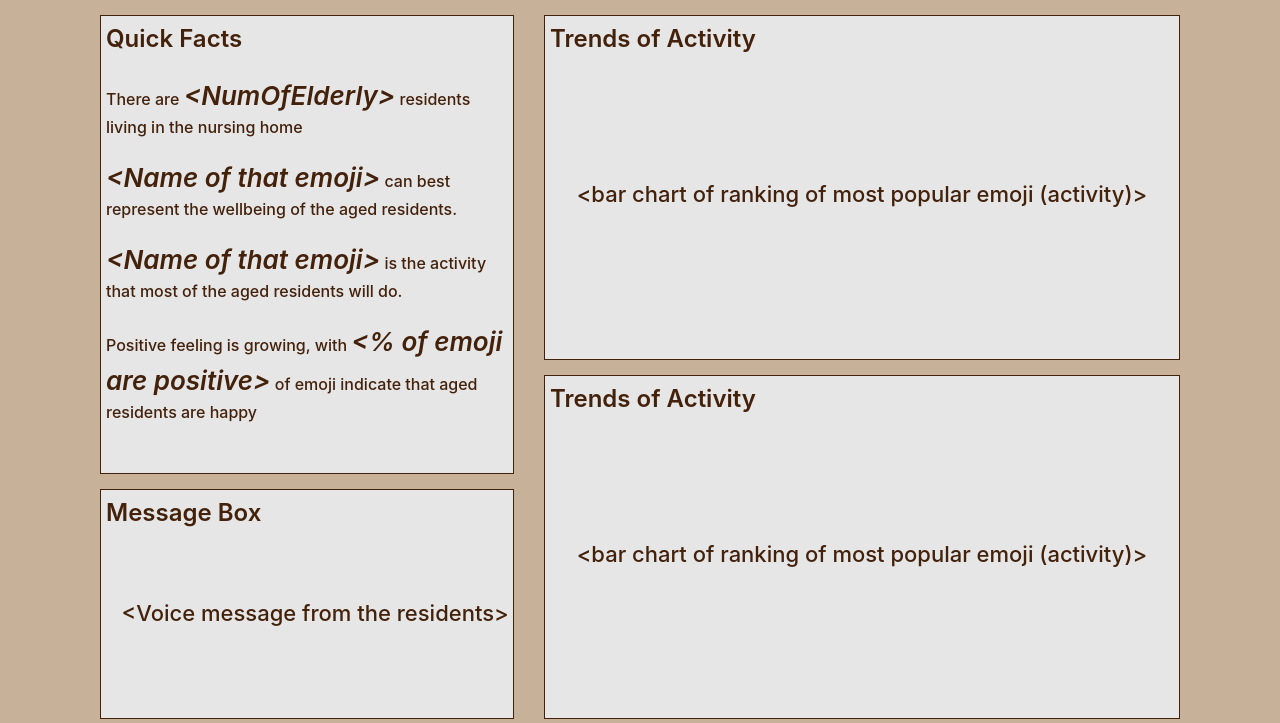
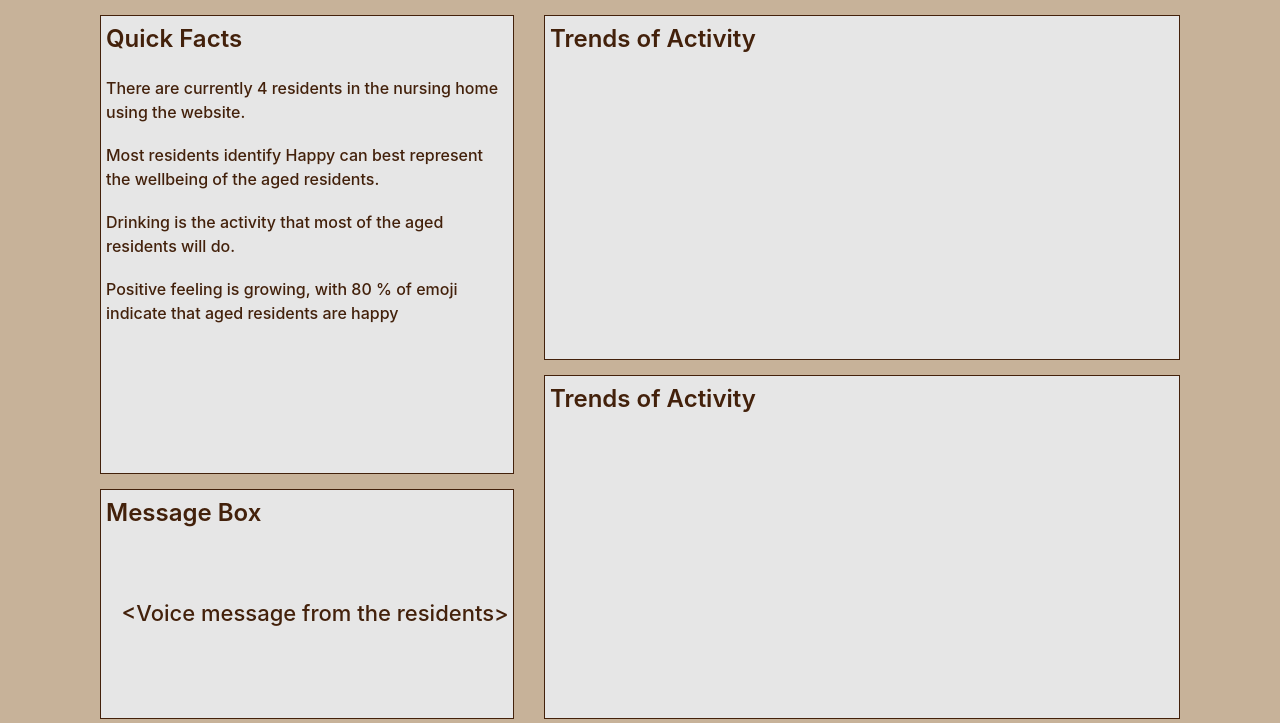
Before and after one commit to Majurran/Heroku-Full, a Flask app: page /outputs in a window 1280 px wide. Shown: the part 77-800 px from the top of the page. Run offline with Flask 2, Linux system fonts and the light colour scheme; the visitor is signed in with stand-in values (Sample User, id 1); some libraries are stand-ins or nearby versions.

Commit message:
Co-authored-by: Majurran <Majurran@users.noreply.github.com>

```diff
--- a/website/templates/outputs.html
+++ b/website/templates/outputs.html
@@ -9,19 +9,19 @@
         <div class="title">Quick Facts</div>
         <div>
           <div class="item">
-            There are <i>&lt;NumOfElderly&gt;</i> residents living in the nursing home
+            There are currently {{ num_elderly }} residents in the nursing home using the website.
           </div>
 
           <div class="item">
-            <i>&lt;Name of that emoji&gt;</i> can best represent the wellbeing of the aged residents.
+            Most residents identify {{ emoji_name }}  can best represent the wellbeing of the aged residents.
           </div>
 
           <div class="item">
-            <i>&lt;Name of that emoji&gt;</i> is the activity that most of the aged residents will do.
+            {{ activity_name }} is the activity that most of the aged residents will do.
           </div>
 
           <div class="item">
-            Positive feeling is growing, with <i>&lt;% of emoji are positive&gt;</i> of emoji indicate that aged residents are happy
+            Positive feeling is growing, with {{ percentage_happiness }} % of emoji indicate that aged residents are happy
           </div>
         </div>
       </div>
@@ -37,14 +37,14 @@
     <div class="right">
       <div class="top block">
         <div class="title">Trends of Activity</div>
-        <div class="item">
-          &lt;bar chart of ranking of most popular emoji (activity)&gt;
+        <div class="item" style="top:5%">
+          <div id="chart" class="chart"></div>
         </div>
       </div>
       <div class="bottom block">
         <div class="title">Trends of Activity</div>
-        <div class="item">
-          &lt;bar chart of ranking of most popular emoji (activity)&gt;
+        <div class="item" style="top:5%">
+          <div id="activity-chart" class="activity-chart"></div>
         </div>
       </div>
     </div>
@@ -52,10 +52,11 @@
 
     <script src="https://cdn.plot.ly/plotly-latest.min.js"></script>
     <script type="text/javascript">
-  var graphs = {{ graphJSON | safe }};
-  Plotly.plot('chart', graphs, {});
+      var graphs = {{ graphJSON | safe }};
+      Plotly.plot('chart', graphs, {});
 
-
+      var activites = {{ graphJSON_activities | safe }};
+      Plotly.plot('activity-chart', activites, {});
 
 
 
--- a/website/views.py
+++ b/website/views.py
@@ -56,10 +56,12 @@
 @views.route('/outputs', methods=['GET'])
 @login_required
 def dashboard_page():
+    # Nursing home data
     df = pd.DataFrame(dict(
         date=["2020-01-10", "2020-02-10", "2020-03-10", "2020-04-10", "2020-05-10", "2020-06-10"],
         happiness=[75, 78, 81, 71, 74, 79]
     ))
+    # National Data
     df2 = pd.DataFrame(dict(
         date=["2020-01-10", "2020-02-10", "2020-03-10", "2020-04-10", "2020-05-10", "2020-06-10"],
         happiness=[67, 75, 84, 64, 71, 75]
@@ -67,8 +69,30 @@
     fig = go.Figure()
     fig.add_trace(go.Scatter(name="Happiness Proportion - Macquarie Nursing Home",x=df["date"], y=df["happiness"]))
     fig.add_trace(go.Scatter(name="Happiness Proportion - National Average",x=df2["date"], y=df2["happiness"]))
+    fig.update_layout(
+                width=580,
+                height=280,
+    )
     graphJSON = json.dumps(fig, cls=plotly.utils.PlotlyJSONEncoder)
-    return render_template("outputs.html", user=current_user, graphJSON=graphJSON)
+
+
+    activity=["Cycling", "Travelling", "Boating", "Write Diary", "Drinking", "Playing the piano"]
+    activity_frequency=[15, 17, 9, 12, 11,15]
+
+    activities_bar_chart = go.Figure(data=[go.Bar(x=activity, y=activity_frequency)])
+    activities_bar_chart.update_layout(
+                width=580,
+                height=280,
+    )
+    graphJSON_activities = json.dumps(activities_bar_chart, cls=plotly.utils.PlotlyJSONEncoder)
+
+    num_elderly = 4
+    emoji_name = "Happy"
+    activity_name = "Drinking"
+    percentage_happiness = 80
+
+    return render_template("outputs.html", user=current_user, graphJSON=graphJSON, graphJSON_activities=graphJSON_activities, num_elderly=num_elderly,
+        emoji_name = emoji_name, activity_name=activity_name, percentage_happiness=percentage_happiness)
 
 
 @views.route('/instructions', methods=['GET'])
```
